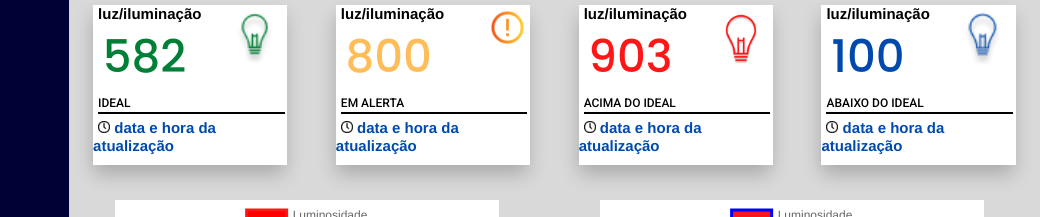
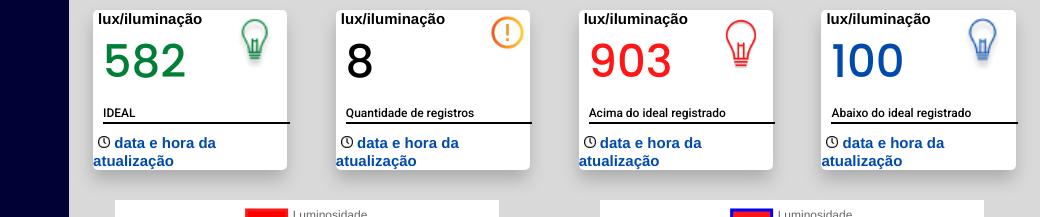
Before and after one commit to Projeto-Luminar/site-institucional, a plain HTML site: page Tela_dashboard_Bianca/dashboard.html in a window 1280 px wide. Shown: the top 217 px of the page, 240-1280 px from the left. Drawn offline with nearby package versions, Linux system fonts and the light colour scheme.

Commit message:
alteração do css na tela da dashboard

```diff
--- a/Tela_dashboard_Bianca/dashboard.html
+++ b/Tela_dashboard_Bianca/dashboard.html
@@ -65,28 +65,28 @@
     </div>
     <div class="dashboards">
         <div class="kpis">
-          <div class="kpi"><span >luz/iluminação</span>
+          <div class="kpi"><span >lux/iluminação</span>
             <img src="assets/lampadaverde.png" class="lampada" alt="">
             <h1 style="color:#008037;">582</h1>
             <h5 class="kpitexto">IDEAL</h5>
                  <span class="texto_relogio"><img style="height:12px;" src="assets/relogio.png" alt=""> data e hora da atualização</span>
           </div>
-          <div class="kpi"><span>luz/iluminação</span>
+          <div class="kpi"><span>lux/iluminação</span>
           <img src="assets/alerta.png"  style="height: 35px;"class="lampada" alt="">
-            <h1 style="color: #FFBD59;">800</h1>
-            <h5 class="kpitexto">EM ALERTA</h5>
+            <h1 style="color: black;">8</h1>
+            <h5 class="kpitexto">Quantidade de registros</h5>
                  <span class="texto_relogio"><img style="height:12px;" src="assets/relogio.png " alt=""> data e hora da atualização</span>
           </div>
-          <div class="kpi"><span>luz/iluminação</span>
+          <div class="kpi"><span>lux/iluminação</span>
              <img src="assets/lampada.png" class="lampada" alt="">
             <h1>903</h1>
-            <h5 class="kpitexto">ACIMA DO IDEAL</h5>
+            <h5 class="kpitexto">Acima do ideal registrado</h5>
                  <span class="texto_relogio"><img style="height:12px;" src="assets/relogio.png" alt=""> data e hora da atualização</span>
           </div>
-          <div class="kpi"><span>luz/iluminação</span>
+          <div class="kpi"><span>lux/iluminação</span>
              <img src="assets/lampadaazul.png" class="lampada" alt="">
             <h1 style="color: #004AAD">100</h1>
-            <h5 class="kpitexto">ABAIXO DO IDEAL</h5>
+            <h5 class="kpitexto">Abaixo do ideal registrado</h5>
                  <span class="texto_relogio"><img style="height:12px;" src="assets/relogio.png" alt=""> data e hora da atualização</span>
           </div>
         </div>
--- a/Tela_dashboard_Bianca/estilo_dashboard.css
+++ b/Tela_dashboard_Bianca/estilo_dashboard.css
@@ -102,16 +102,18 @@
         height: 20%;
         display: flex;
         justify-content: space-around;
+
     }
     .kpi{
       padding-bottom:3px ;
-        margin-top: 0.5%;
+        margin-top: 1%;
         width: 20%;
         height: 100%;
         box-shadow: -1px 10px 18px -1px rgba(0,0,0,0.22);
         -webkit-box-shadow: -1px 10px 18px -1px rgba(0,0,0,0.22);
         -moz-box-shadow: -1px 10px 18px -1px rgba(0,0,0,0.22);
         background-color: white;
+        border-radius: 5px;
 
     }
     .kpi .lampada{
@@ -143,7 +145,7 @@
         font-size: 12px;
         margin-top: 0;
         font-family: 'roboto';
-        margin: 5PX;
+        margin: 10PX;
 
     }
     .kpi h5::after{
```
